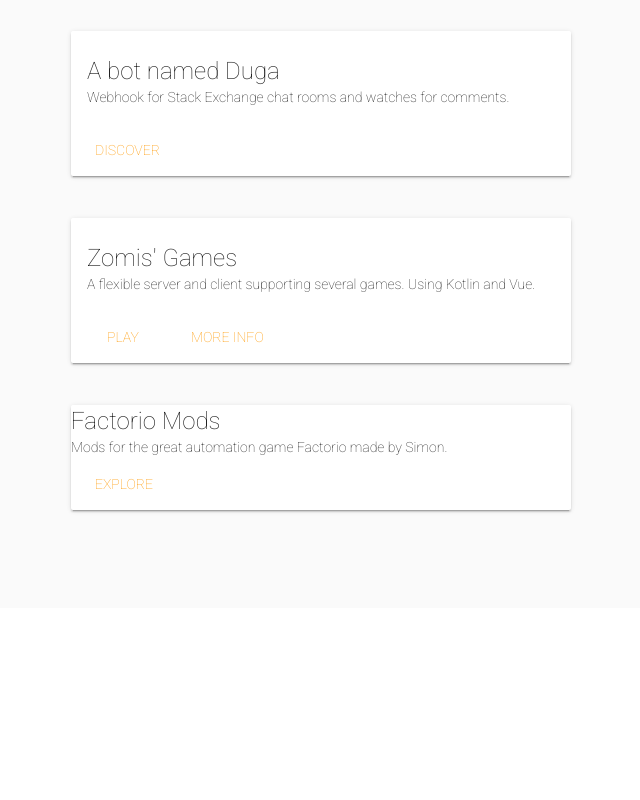
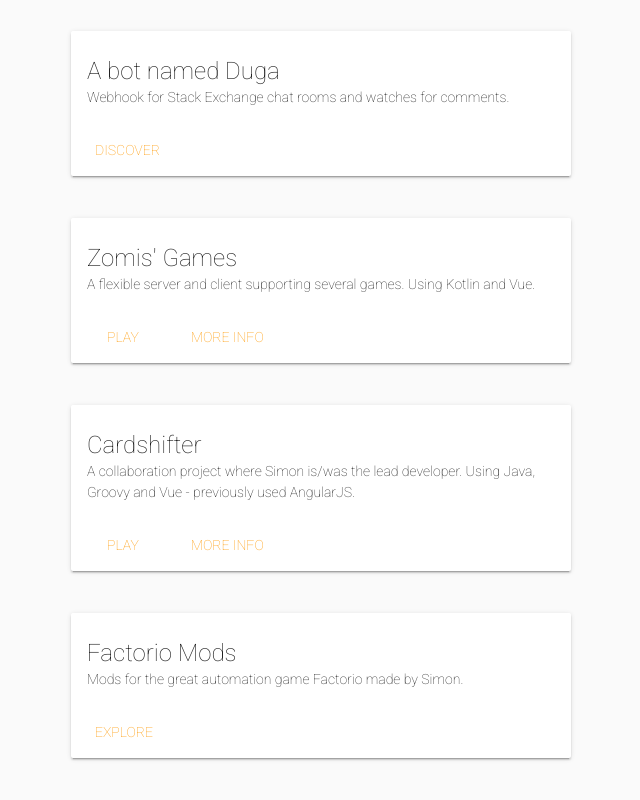
Before and after one commit to Zomis/zomis.github.io-source, a Vue app: page /#/ in a window 1280 px wide. Shown: the part 1285-2085 px from the top of the page, without its empty margins (319-959 px from the left). Before the commit the page ends 1893 px from the top, so only its background shows below. Built offline with nearby package versions, Linux system fonts and the light colour scheme.

Commit message:
Add Cardshifter section

```diff
--- a/src/views/Home.vue
+++ b/src/views/Home.vue
@@ -107,6 +107,20 @@
           </v-card-actions>
         </v-card>
         <v-card>
+          <v-card-title primary-title>
+            <div>
+              <h3 class="headline mb-0">Cardshifter</h3>
+              <div>A collaboration project where Simon is/was the lead developer. Using Java, Groovy and Vue - previously used AngularJS.</div>
+            </div>
+          </v-card-title>
+          <v-card-actions>
+            <v-btn href="https://cardshifter.zomis.net/" flat color="orange">Play</v-btn>
+            <v-btn href="https://github.com/Cardshifter/Cardshifter" flat color="orange">More info</v-btn>
+          </v-card-actions>
+        </v-card>
+        <v-card>
+          <v-card-title primary-title>
+            <div>
               <h3 class="headline mb-0">Factorio Mods</h3>
               <div>Mods for the great automation game Factorio made by Simon.</div>
             </div>
```
